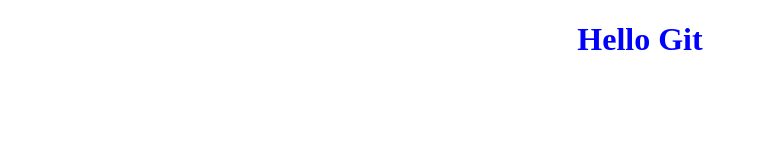
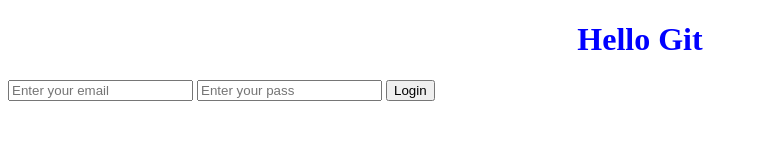
Before and after one commit to zahra-p/my-awesome-project, a plain HTML site: page index.html in a window 1280 px wide. Shown: the whole page, without its empty margins (0-758 px from the left). Drawn offline with Linux system fonts and the light colour scheme.

Commit message:
added HTML login form

```diff
--- a/index.html
+++ b/index.html
@@ -9,6 +9,11 @@
   </head>
   <body>
     <h1>Hello Git</h1>
+    <form>
+      <input type="email" placeholder="Enter your email" />
+      <input type="password" placeholder="Enter your pass" />
+      <input type="submit" value="Login" />
+    </form>
     <script src="script.js"></script>
   </body>
 </html>
```
